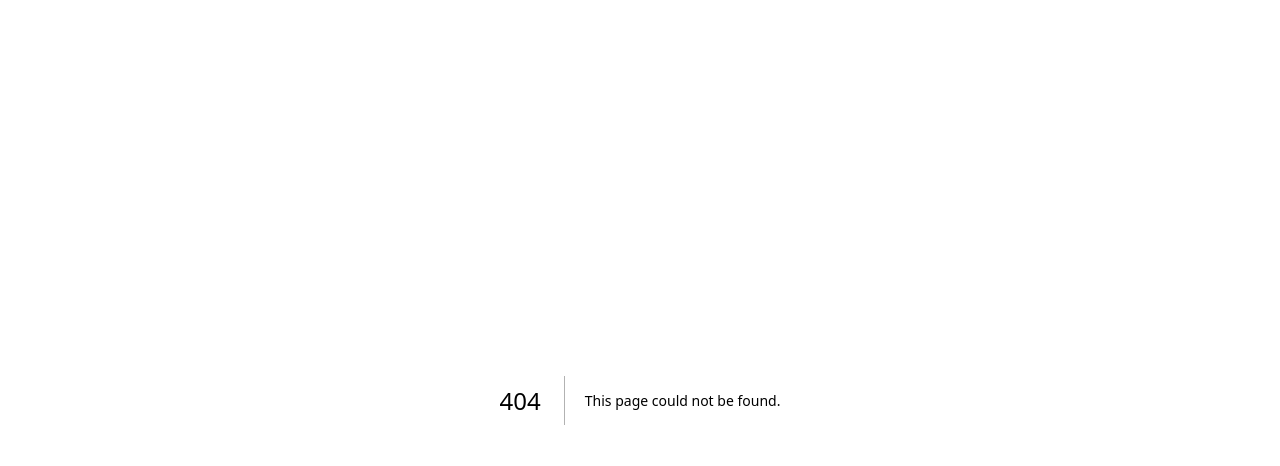
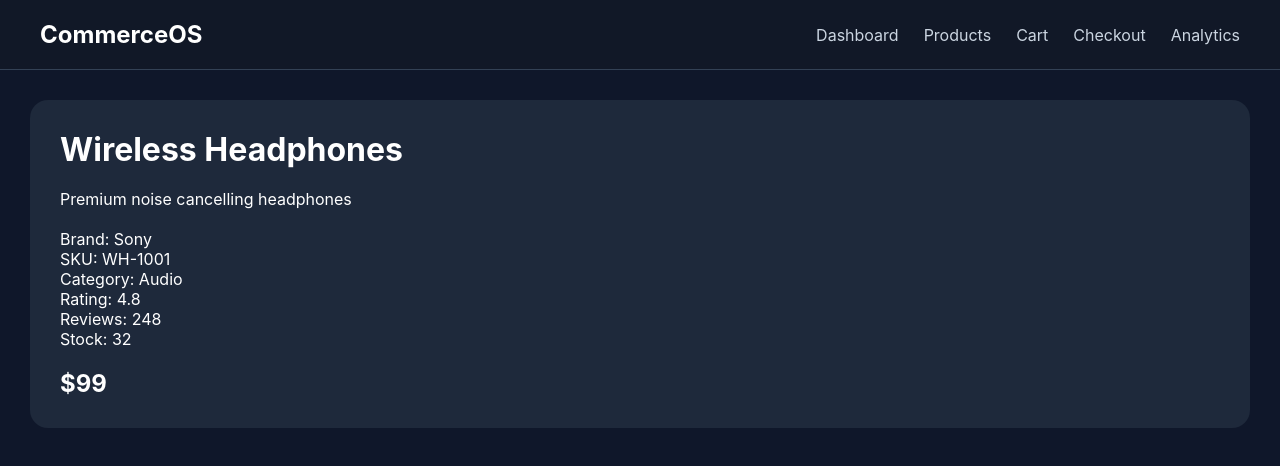
Before and after one commit to tanisharoy222005-collab/ecommerce-platform-admin-suite, a Next.js app: page /product/1 in a window 1280 px wide. Before the commit this address had no page. Shown: the top 466 px of the page. Built offline with nearby package versions, Linux system fonts and the light colour scheme.

Commit message:
Create [id].js

```diff
--- /dev/null
+++ b/pages/product/[id].js
@@ -0,0 +1,87 @@
+import { useRouter } from "next/router";
+import Layout from "../../components/Layout";
+import products from "../../data/products";
+
+export default function ProductDetail() {
+
+  const router =
+    useRouter();
+
+  const { id } =
+    router.query;
+
+  const product =
+    products.find(
+      p =>
+      p.id === Number(id)
+    );
+
+  if(!product){
+    return null;
+  }
+
+  return (
+
+    <Layout>
+
+      <div className="chart">
+
+        <h1>
+          {product.name}
+        </h1>
+
+        <br />
+
+        <p>
+          {product.description}
+        </p>
+
+        <br />
+
+        <p>
+          Brand:
+          {" "}
+          {product.brand}
+        </p>
+
+        <p>
+          SKU:
+          {" "}
+          {product.sku}
+        </p>
+
+        <p>
+          Category:
+          {" "}
+          {product.category}
+        </p>
+
+        <p>
+          Rating:
+          {" "}
+          {product.rating}
+        </p>
+
+        <p>
+          Reviews:
+          {" "}
+          {product.reviews}
+        </p>
+
+        <p>
+          Stock:
+          {" "}
+          {product.stock}
+        </p>
+
+        <br />
+
+        <h2>
+          ${product.price}
+        </h2>
+
+      </div>
+
+    </Layout>
+  );
+}
```
